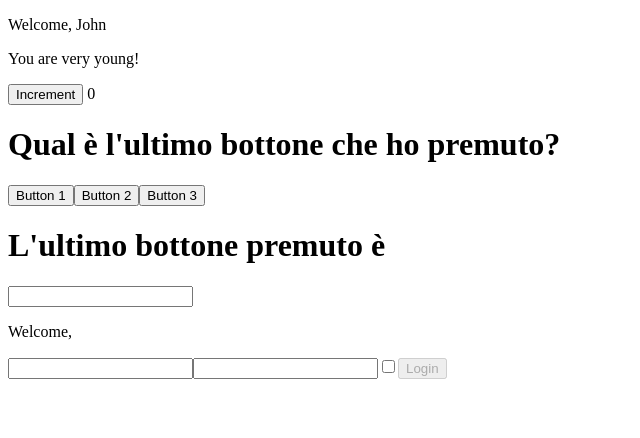
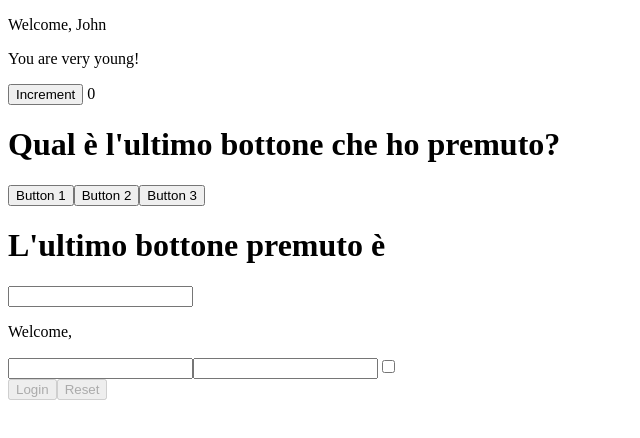
Before and after one commit to cristophergaziano/React_Ex, a React (Create React App) app in the folder my-app/: page / in a window 1280 px wide. Shown: the top 438 px of the page, without its empty margins (0-640 px from the left). Built offline with nearby package versions, Linux system fonts and the light colour scheme.

Commit message:
exercise forms-04 done

```diff
--- a/my-app/src/Login.js
+++ b/my-app/src/Login.js
@@ -46,13 +46,18 @@ export class Login extends React.Component {
         })
     }
 
-    componentDidUpdate() {
-        console.log(this.state)
+    handleResetButton = (event) => {
+        this.setState({
+            username: "",
+            password: "",
+            remember: false,
+            loginDisabled: true
+        })
     }
 
   render() {
     return (
-      <div>
+      <><div>
             <input
                 name="username"
                 value={this.state.username}
@@ -70,18 +75,20 @@ export class Login extends React.Component {
                 checked={this.state.remember}
                 onChange={this.handleCheckboxChange}
             ></input>
+        </div><div>
                 <button
                     name="login"
                     type="button"
                     disabled={this.state.loginDisabled}
                     onChange={this.handleInputChange}
                     onClick={this.onLogin}>Login</button>
-      </div>
+                    <button
+                    name="Reset"
+                    type="button"
+                    disabled={this.state.loginDisabled}
+                    onChange={this.handleInputChange}
+                    onClick={this.handleResetButton}>Reset</button>
+            </div></>
     );
   }
 }
-
-// Add a "login" button to the Login component.
-// This button should be disabled as long as the username and password inputs are empty.
-// When clicked, the event handler attached to the button should call an onLogin function
-// passed as a prop to the Login component, passing it the state.
```
Lines whose indentation alone changed are shown as unchanged.
